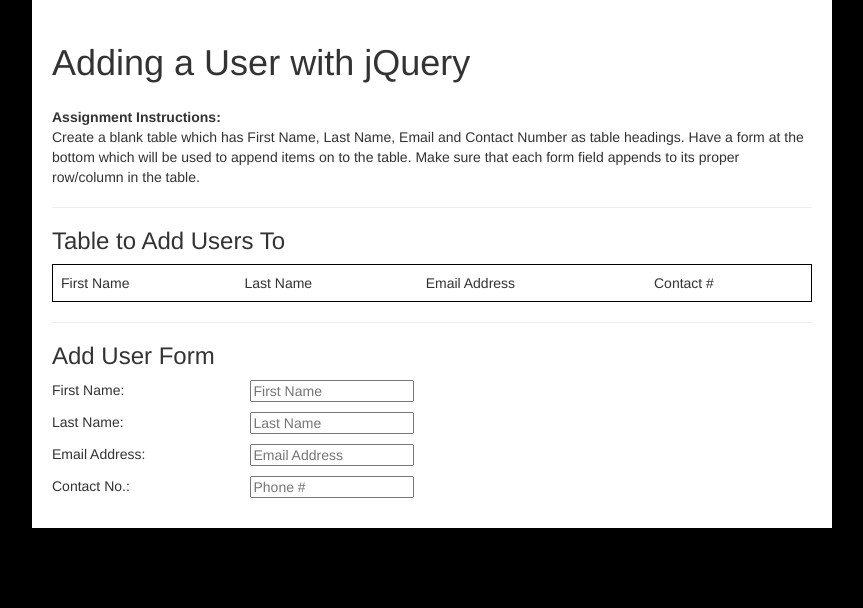
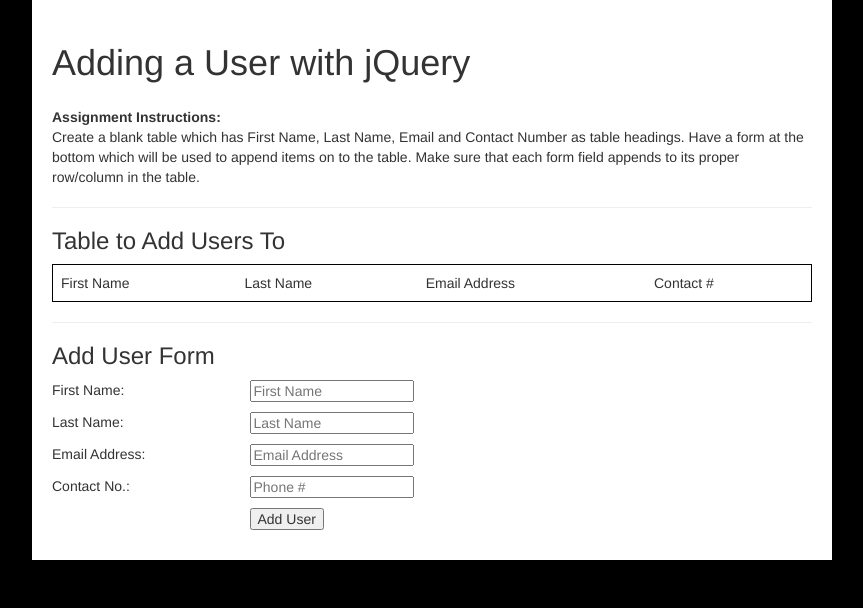
Before and after one commit to Hollyw00d/addingUserWithJquery, a PHP site: page / in a window 1280 px wide. Shown: the part 21-629 px from the top of the page, without its empty margins (208-1071 px from the left). Run offline with PHP 8.4, Linux system fonts and the light colour scheme; some libraries are stand-ins or nearby versions.

Commit message:
submit button added

```diff
--- a/index.php
+++ b/index.php
@@ -64,6 +64,11 @@
             <div class="col-md-3">Contact No.:</div>
             <div class="col-md-9"><input id="phone" type="text" placeholder="Phone #" /></div>
         </div>
+
+        <div class="row">
+            <div class="col-md-3">&nbsp;</div>
+            <div class="col-md-9"><input id="submit" type="submit" value="Add User" /></div>
+        </div>
     </form>
 
 </div>
```
